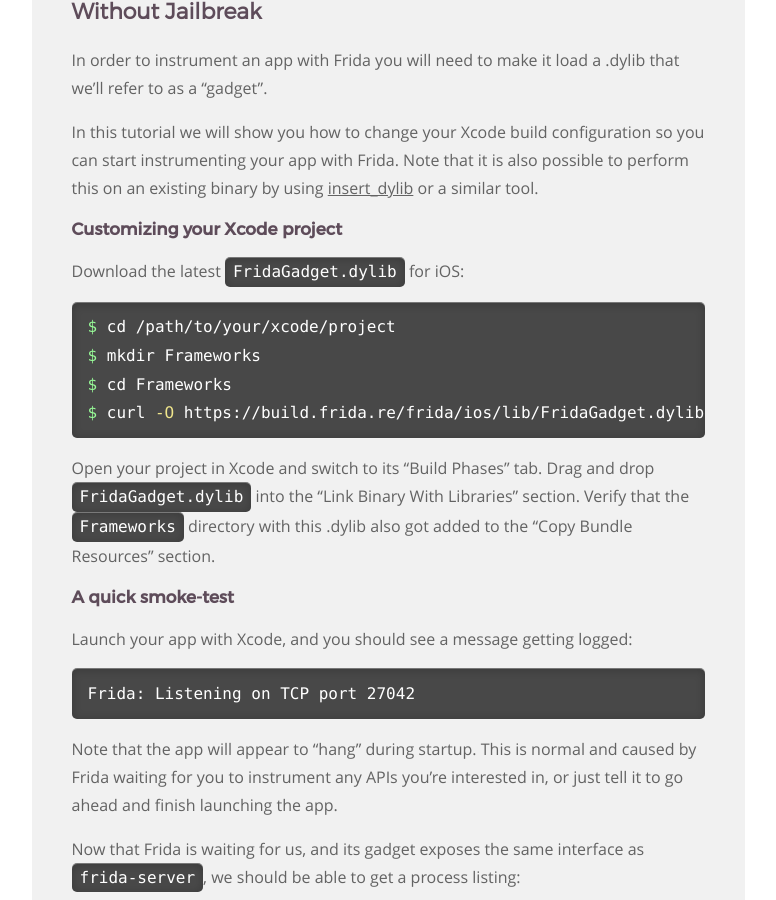
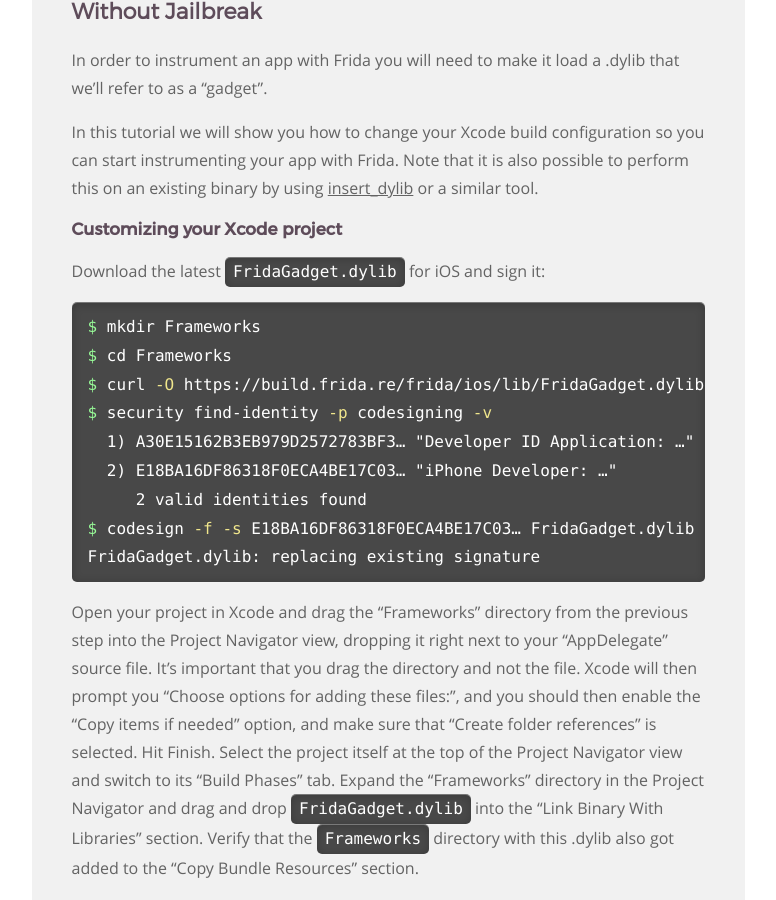
Before and after one commit to frida/frida-website, a Jekyll site: the page built from docs/ios.md, in a window 1280 px wide and 900 px high, scrolled down 2355 px. Shown: the whole window, without its empty margins (364-1140 px from the left). Built offline with Jekyll 4.4.1, drawn with Linux system fonts in a browser that asks for light colours.

Commit message:
Improve the iOS FridaGadget instructions

```diff
--- a/docs/ios.md
+++ b/docs/ios.md
@@ -110,19 +110,31 @@ or a similar tool.
 
 ### Customizing your Xcode project
 
-Download the latest `FridaGadget.dylib` for iOS:
+Download the latest `FridaGadget.dylib` for iOS and sign it:
 
 {% highlight bash %}
-$ cd /path/to/your/xcode/project
 $ mkdir Frameworks
 $ cd Frameworks
 $ curl -O https://build.frida.re/frida/ios/lib/FridaGadget.dylib
+$ security find-identity -p codesigning -v
+  1) A30E15162B3EB979D2572783BF3… "Developer ID Application: …"
+  2) E18BA16DF86318F0ECA4BE17C03… "iPhone Developer: …"
+     2 valid identities found
+$ codesign -f -s E18BA16DF86318F0ECA4BE17C03… FridaGadget.dylib
+FridaGadget.dylib: replacing existing signature
 {% endhighlight %}
 
-Open your project in Xcode and switch to its "Build Phases" tab. Drag and
-drop `FridaGadget.dylib` into the "Link Binary With Libraries" section.
-Verify that the `Frameworks` directory with this .dylib also got added to
-the "Copy Bundle Resources" section.
+Open your project in Xcode and drag the "Frameworks" directory from the previous
+step into the Project Navigator view, dropping it right next to your
+"AppDelegate" source file. It's important that you drag the directory and not
+the file. Xcode will then prompt you "Choose options for adding these files:",
+and you should then enable the "Copy items if needed" option, and make sure that
+"Create folder references" is selected. Hit Finish. Select the project itself
+at the top of the Project Navigator view and switch to its "Build Phases" tab.
+Expand the "Frameworks" directory in the Project Navigator and drag and drop
+`FridaGadget.dylib` into the "Link Binary With Libraries" section. Verify that
+the `Frameworks` directory with this .dylib also got added to the
+"Copy Bundle Resources" section.
 
 ### A quick smoke-test
 
```
